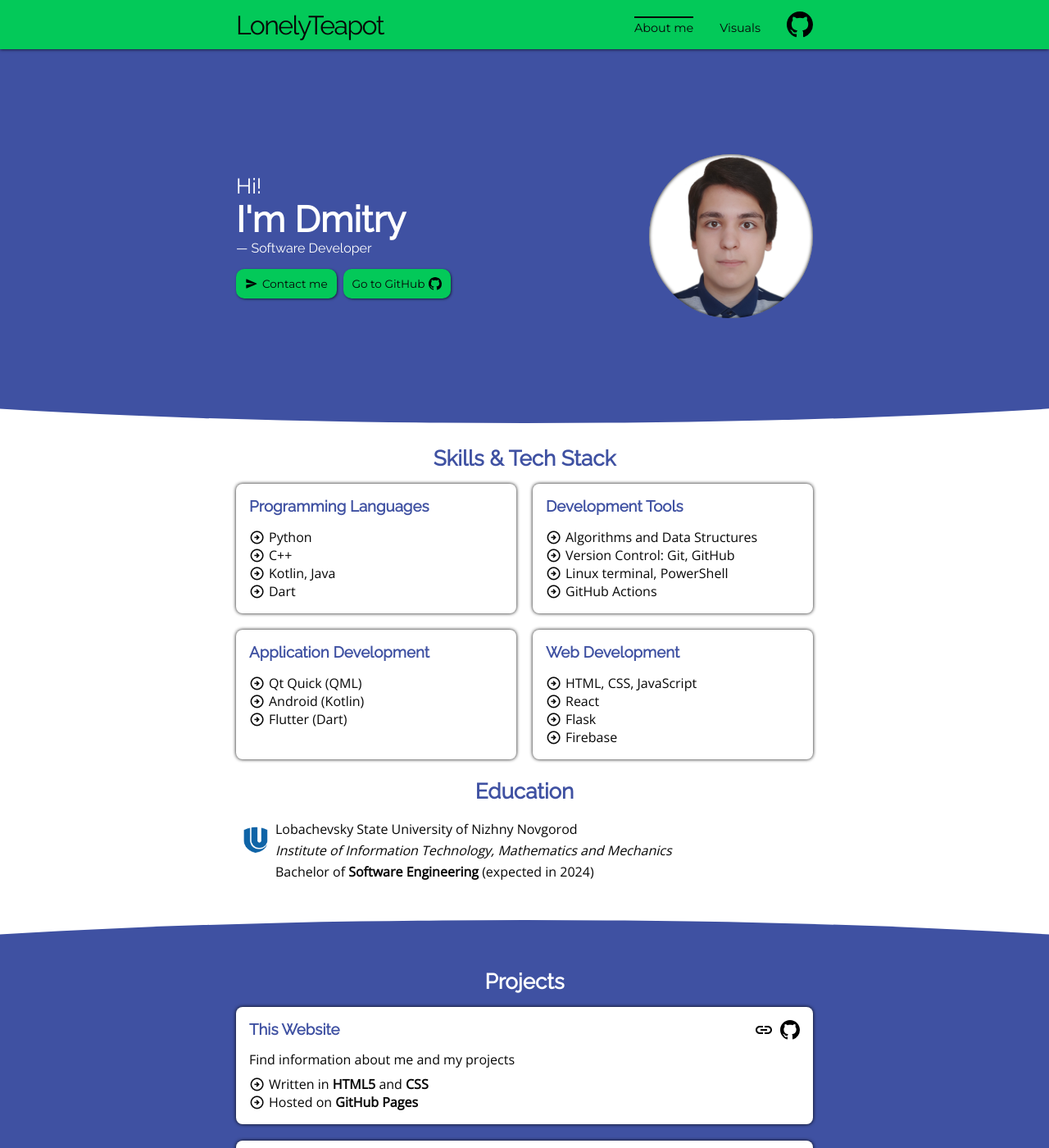
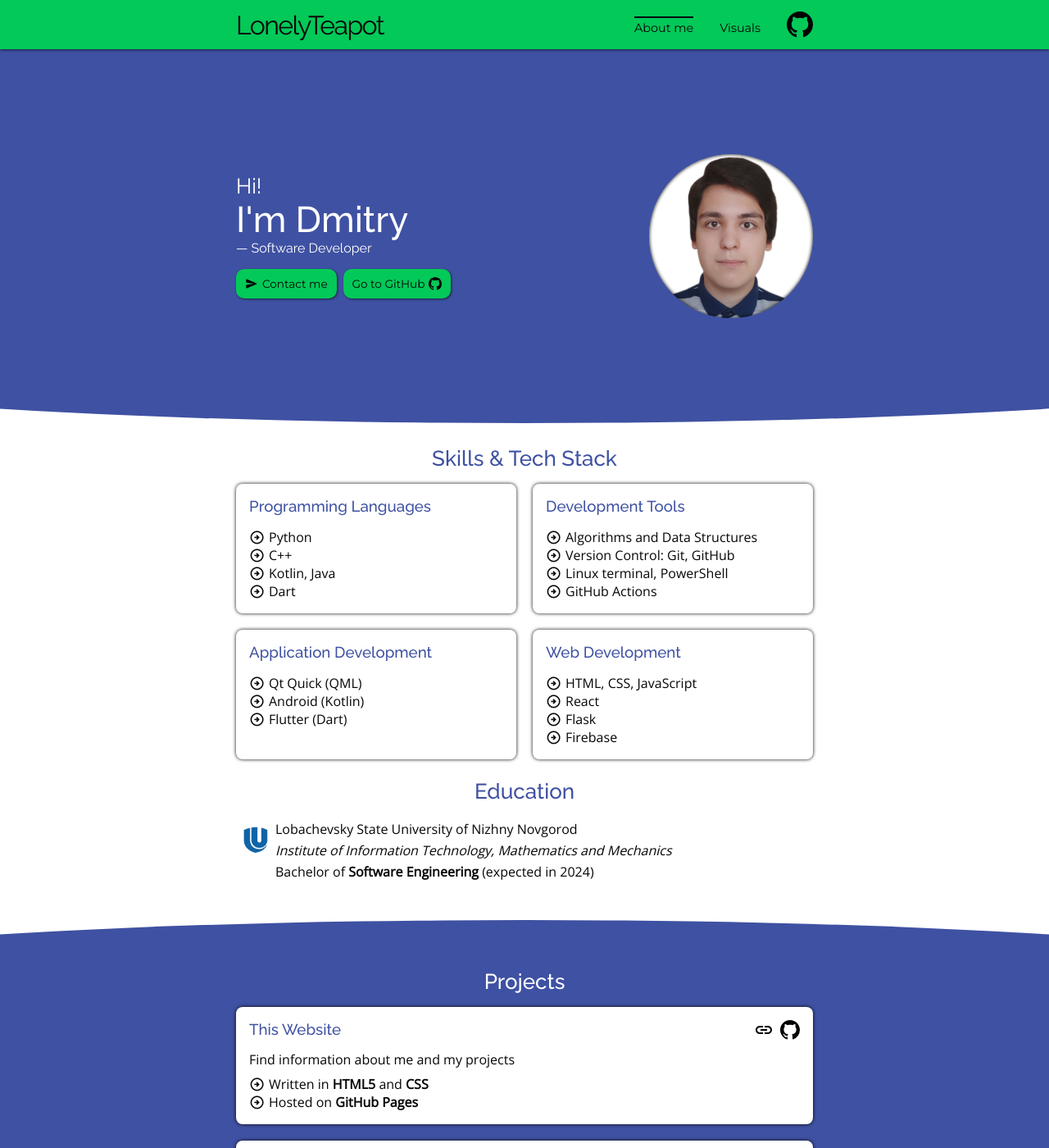
Before and after one commit to lonelyteapot/lonelyteapot.github.io, a Jekyll site: the page built from pages/index.html, in a window 1280 px wide and 1400 px high. Shown: the whole window at 82% size. Built offline with Jekyll 4.4.1, drawn with Linux system fonts in a browser that asks for light colours.

Commit message:
Tweak font imports

```diff
--- a/_includes/head.html
+++ b/_includes/head.html
@@ -4,7 +4,7 @@
     <meta name="viewport" content="width=device-width, initial-scale=1.0">
     <link rel="preconnect" href="https://fonts.googleapis.com">
     <link rel="preconnect" href="https://fonts.gstatic.com" crossorigin>
-    <link rel="stylesheet" href="https://fonts.googleapis.com/css2?family=Montserrat&family=Open+Sans&family=Raleway&display=swap">
+    <link rel="stylesheet" href="https://fonts.googleapis.com/css2?family=Montserrat&family=Open+Sans&family=Raleway:wght@400;500&display=swap">
     <link rel="stylesheet" href="https://fonts.googleapis.com/css2?family=Material+Icons+Outlined&display=block&text=arrow_circle_right">
     <link rel="stylesheet" href="/css/global.css">
     <link rel="stylesheet" href="/css/{{ page.id }}.css">
--- a/css/global.css
+++ b/css/global.css
@@ -19,6 +19,7 @@ li {
 h1, h2, h3, h4, h5, h6 {
     font-family: var(--font-header);
     color: var(--color-header);
+    font-weight: 500;
 }
 
 h2 {
```
